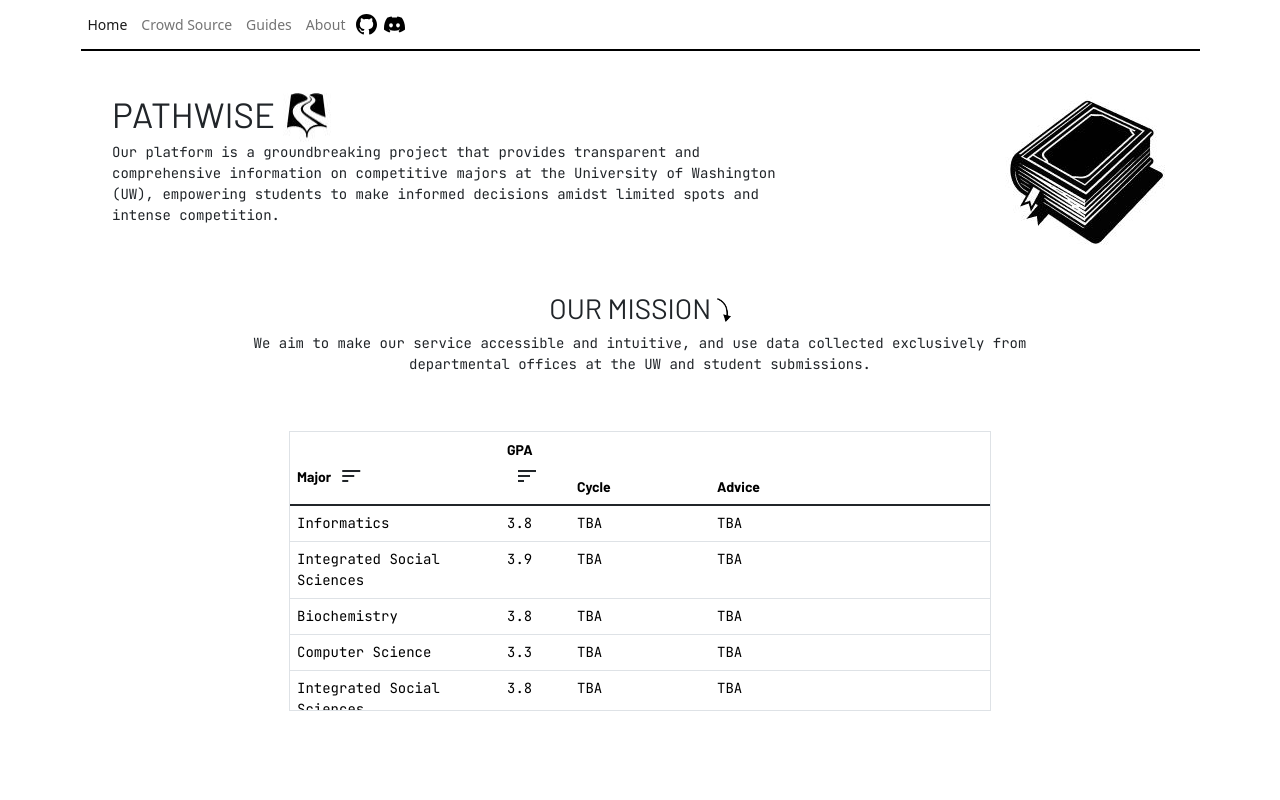
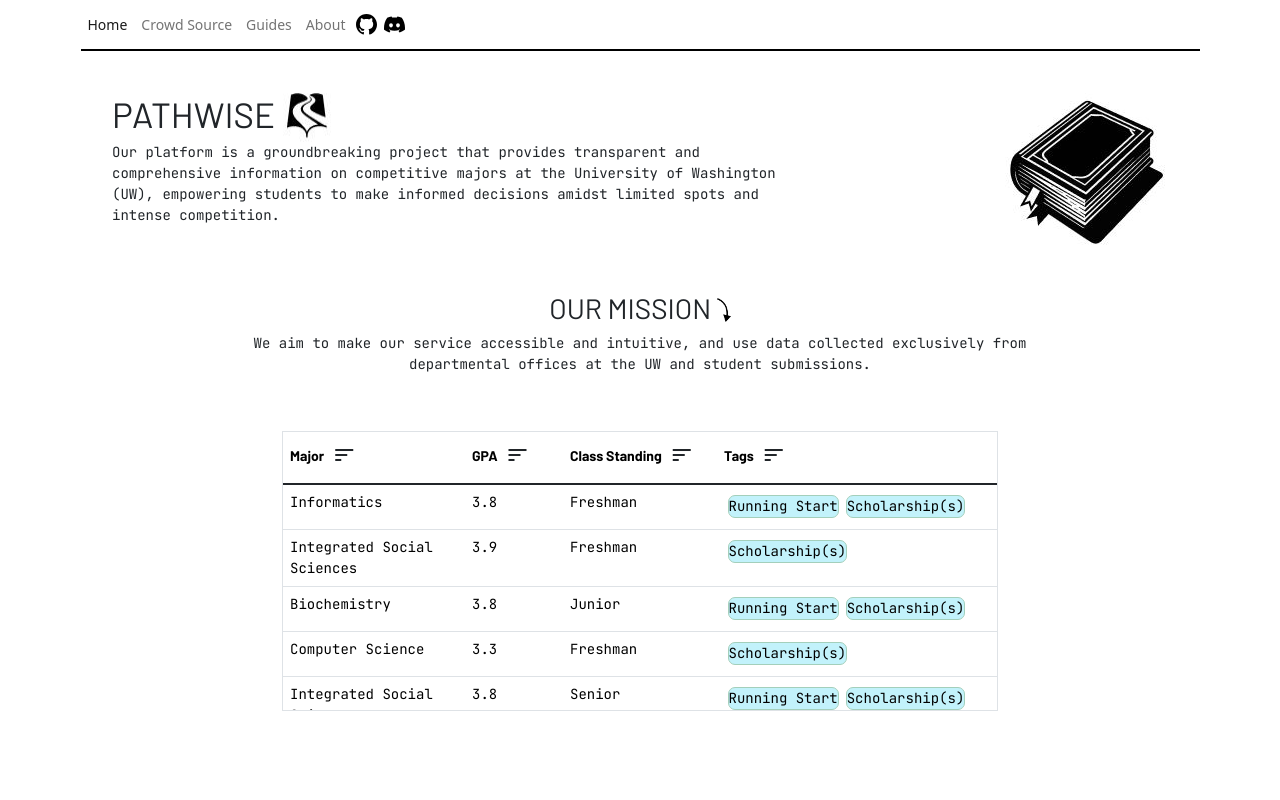
Before and after one commit to info340b-au23/project-info340ba, a React (Create React App) app: page /index in a window 1280 px wide. Shown: the top 800 px of the page. Built offline with nearby package versions, Linux system fonts and the light colour scheme.

Commit message:
updated table with tags and class standing / still need to add filter for tags and fix button flipping

```diff
--- a/src/components/TableView.js
+++ b/src/components/TableView.js
@@ -51,8 +51,12 @@ export function TableList(props) {
                         GPA
                         <SortButton name="OverallGPA" onClick={handleClick} active={sortByCriteria === "OverallGPA"} ascending={sortByCriteria === "OverallGPA" && isAscending}/>
                     </th>
-                    <th>Cycle</th>
-                    <th>Advice</th>
+                    <th>Class Standing
+                        <SortButton name="Class Standing" onClick={handleClick} active={sortByCriteria === "Class Standing"} ascending={sortByCriteria === "Class Standing" && isAscending}/>
+                    </th>
+                    <th>Tags
+                        <SortButton name="Tags"/>
+                    </th>
                 </tr>
             </thead>
             <tbody>
@@ -65,13 +69,14 @@ export function TableList(props) {
 function TableRow(props) {
     const GPA = props.alumniData.OverallGPA;
     const major = props.alumniData["What Major did you apply to?"];
+    const standing = props.alumniData["Class Standing"];
 
     return (
         <tr>
             <td>{major}</td>
             <td>{GPA}</td>
-            <td>TBA</td>
-            <td>TBA</td>
+            <td>{standing}</td>
+            <TagList alumniData={props.alumniData} />
         </tr>
     )
 }
@@ -86,4 +91,36 @@ function SortButton(props) {
         <span className={"material-icons" + iconClasses} aria-label={`sort by ${props.name}`}>sort</span>
       </button>
     );
-}
+};
+
+function TagList(props) {
+    const tagsList = [];
+
+    // Checks if has tags
+    if (props.alumniData["Have you completed Running Start?"] === "Yes") {
+        tagsList.push("Running Start");
+    };
+    if (props.alumniData["Have you completed a related internship?"] === "Yes") {
+        tagsList.push("Internship");
+    };
+    if (props.alumniData["Have you received any academic scholarships or awards?"] === "Yes (Partial)" || "Yes (Full)") {
+        tagsList.push("Scholarship(s)");
+    };
+
+    const tags = tagsList.map(element => {
+        return (
+            <p className='d-inline border border-success-subtle rounded-3 m-1 bg-info bg-opacity-25'>{element}</p>
+        )
+    })
+    console.log(tagsList);
+
+    return (
+        <td>
+            <div className='flex-container'>
+                <div className='d-flex flex-wrap'>
+                    {tags}
+                </div>
+            </div>
+        </td>
+    );
+};
--- a/src/index.css
+++ b/src/index.css
@@ -192,15 +192,15 @@ tr {
 }
 
 td:nth-child(1) {
-  width: 15rem;
+  width: 13rem;
 }
 
 td:nth-child(2) {
-  width: 5rem;
+  width: 7rem;
 }
 
 td:nth-child(3) {
-  width: 10rem;
+  width: 11rem;
 }
 
 td:nth-child(4) {
```
